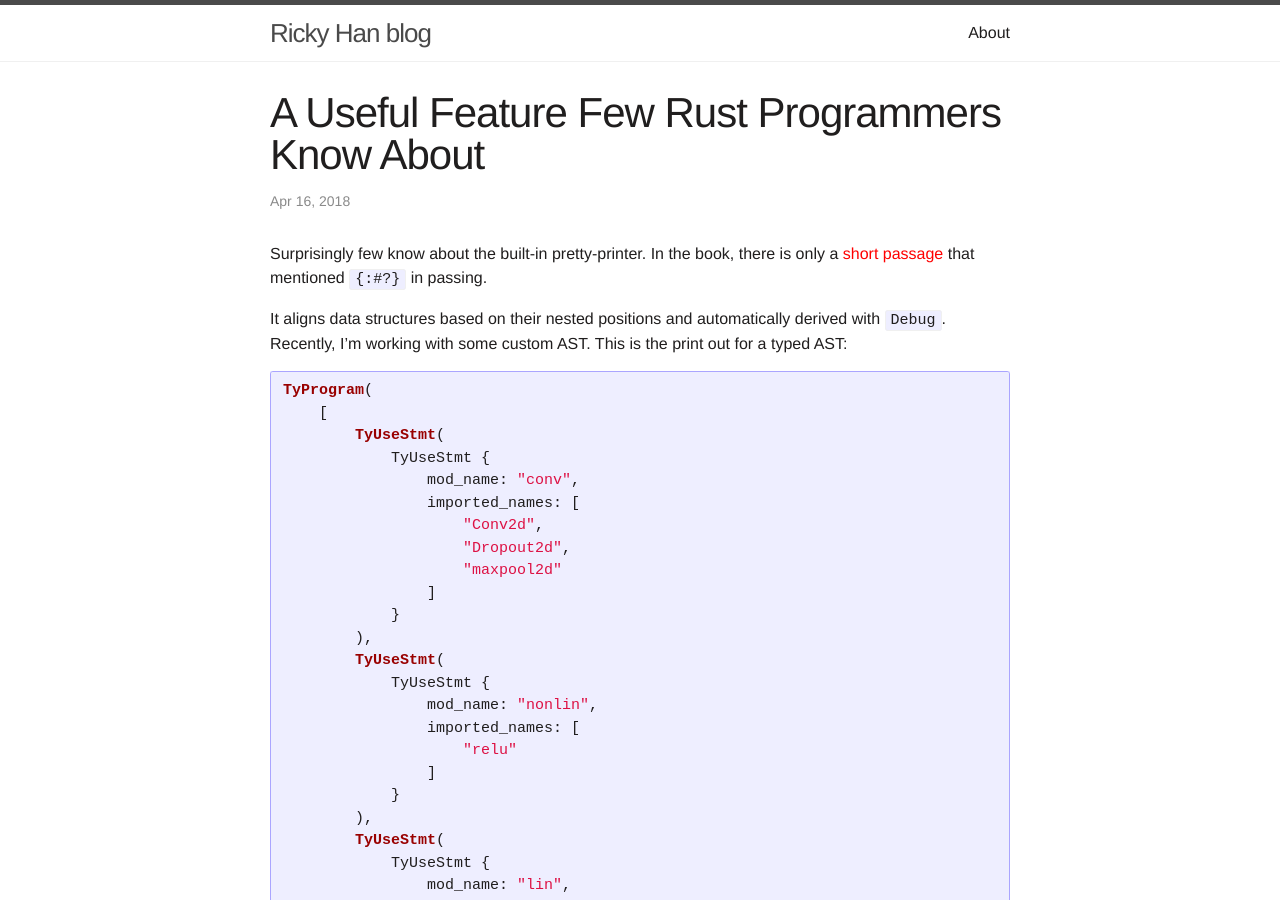
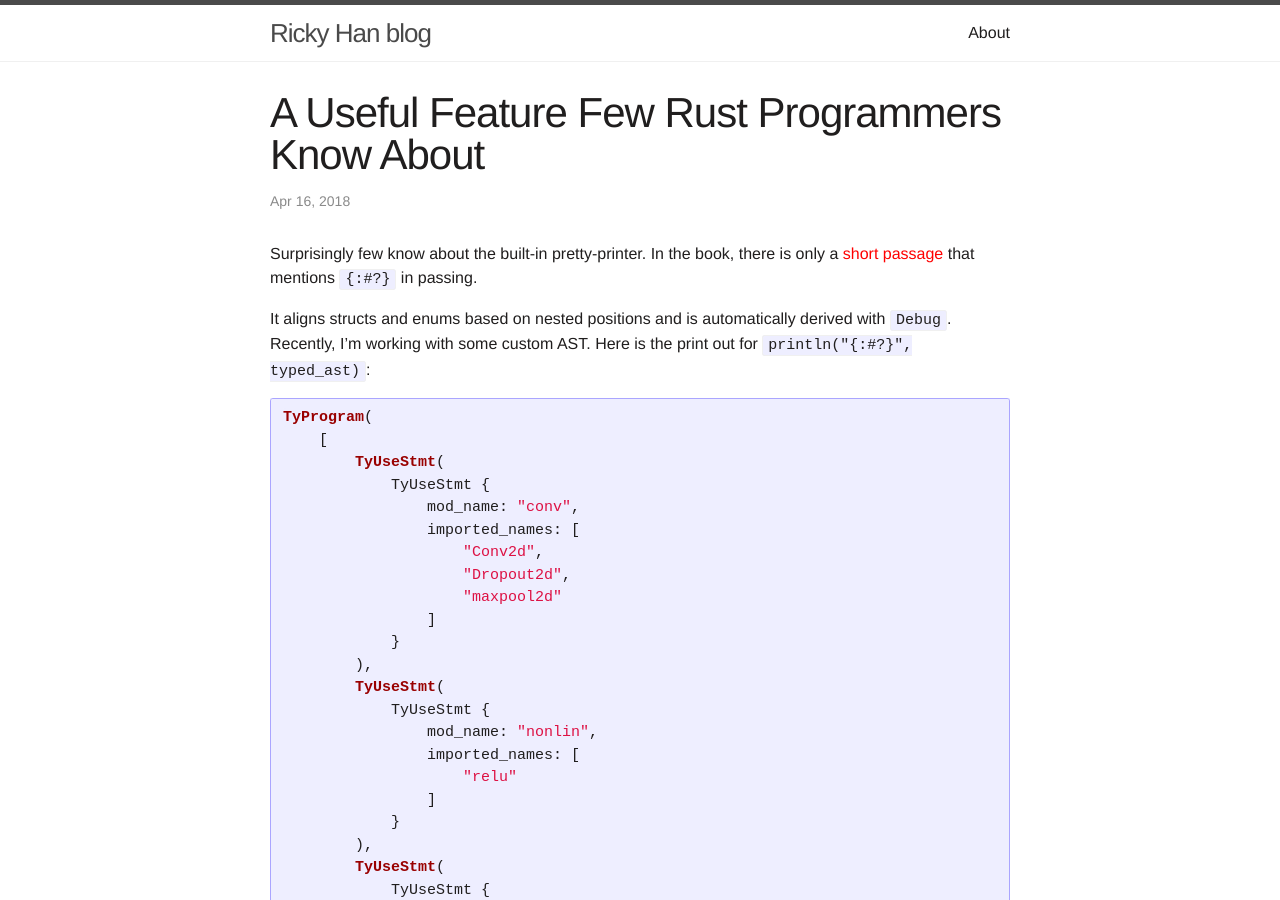
Before and after one commit to 0b01/rickyhan.com, a Jekyll site: the page built from _posts/2018-04-16-the-best-kept-secret-rust-feature.markdown, in a window 1280 px wide and 900 px high. Built offline with Jekyll 4.4.1, drawn with Linux system fonts in a browser that asks for light colours; a script that is not in the unit is left out; some of the changed text lies outside the part shown.

Commit message:
Update 2018-04-16-the-best-kept-secret-rust-feature.markdown

````diff
--- a/_posts/2018-04-16-the-best-kept-secret-rust-feature.markdown
+++ b/_posts/2018-04-16-the-best-kept-secret-rust-feature.markdown
@@ -5,9 +5,9 @@ date:   2018-04-16 00:00:00 -0400
 categories: jekyll update
 ---
 
-Surprisingly few know about the built-in pretty-printer. In the book, there is only a [short passage](https://doc.rust-lang.org/book/second-edition/ch05-02-example-structs.html) that mentioned `{:#?}` in passing.
+Surprisingly few know about the built-in pretty-printer. In the book, there is only a [short passage](https://doc.rust-lang.org/book/second-edition/ch05-02-example-structs.html) that mentions `{:#?}` in passing.
 
-It aligns data structures based on their nested positions and automatically derived with `Debug`. Recently, I'm working with some custom AST. This is the print out for a typed AST:
+It aligns structs and enums based on nested positions and is automatically derived with `Debug`. Recently, I'm working with some custom AST. Here is the print out for `println("{:#?}", typed_ast)`:
 
 ```rust
 TyProgram(
@@ -525,7 +525,7 @@ TyProgram(
 )
 ```
 
-You can `impl Debug` for individual components, for example:
+Also, it is not mutually exclusive with `impl Debug` for individual components, for example:
 
 ```rust
 impl Debug for Type {
````
